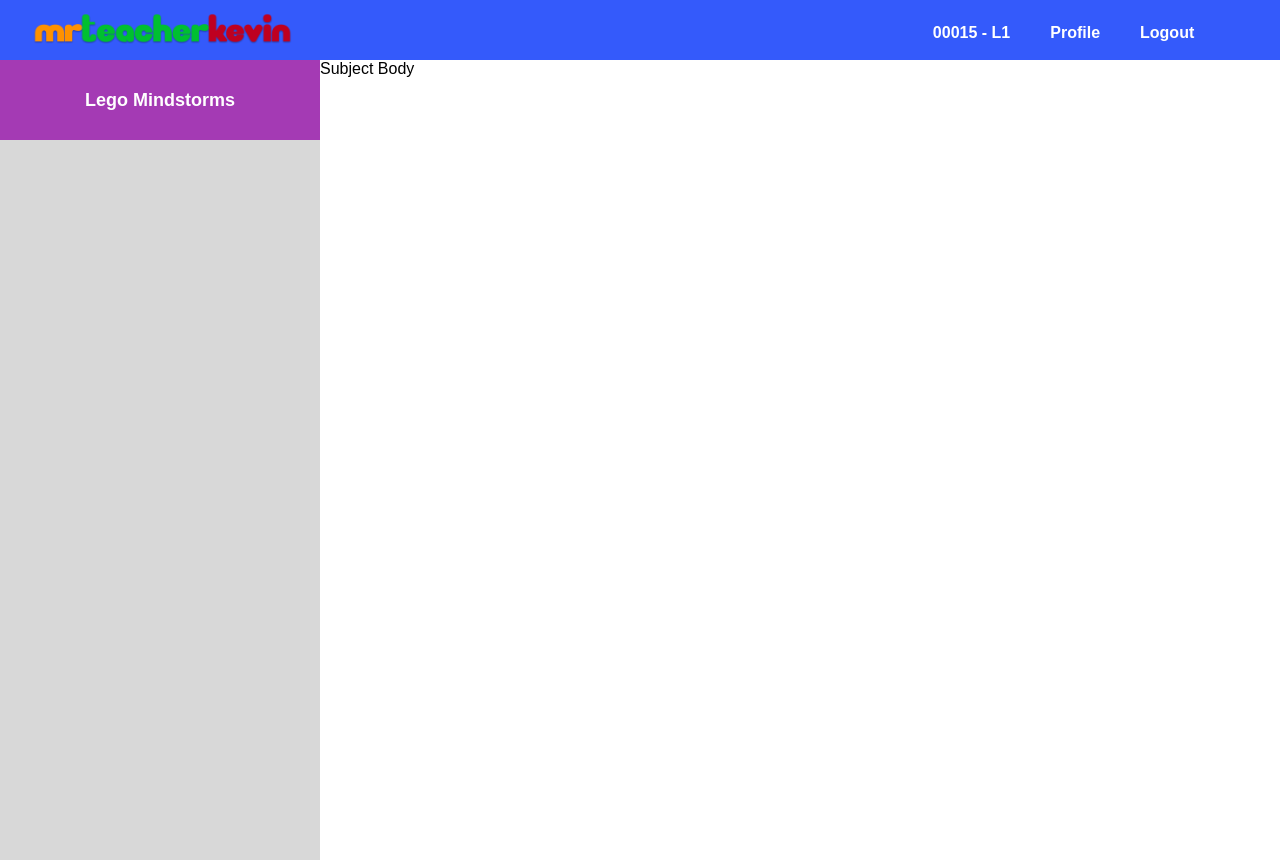
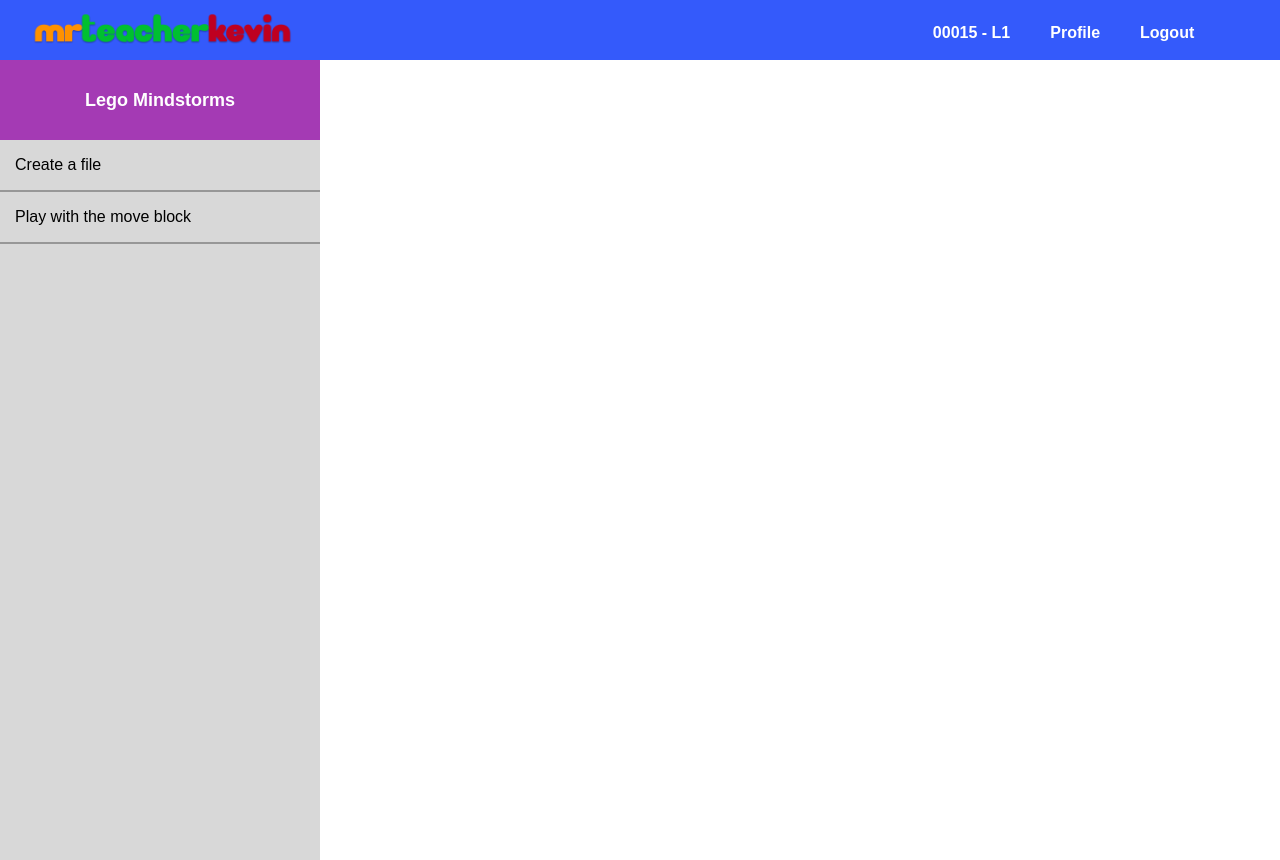
Before and after one commit to kevin578/mrteacherkevin2, a React (Create React App) app in the folder client/: page / in a window 1280 px wide. Built offline with nearby package versions, Linux system fonts and the light colour scheme.

Commit message:
added content to sidebar

```diff
--- a/client/src/components/Subject/Sidebar.js
+++ b/client/src/components/Subject/Sidebar.js
@@ -1,5 +1,7 @@
 import React from 'react';
 import styled from 'styled-components';
+import SidebarItem from './SidebarItem';
+
 
 const Wrapper = styled.section`
     width: 25%;
@@ -32,6 +34,8 @@ class Sidebar extends React.Component {
                 <SidebarSubject>
                     <SidebarSubjectName>Lego Mindstorms</SidebarSubjectName>
                 </SidebarSubject>
+                <SidebarItem>Create a file</SidebarItem>
+                <SidebarItem>Play with the move block</SidebarItem>
             </Wrapper>
         )
     }
--- /dev/null
+++ b/client/src/components/Subject/SidebarItem.js
@@ -0,0 +1,27 @@
+import React from 'react';
+import styled from 'styled-components';
+
+const Wrapper = styled.div`
+    width: 100%;
+    height: 50px;
+    border-bottom: 2px solid #979797;
+    overflow: auto;
+`
+
+const ItemName = styled.p`
+    margin-left: 15px;
+`
+
+
+class SidebarItem extends React.Component {
+
+    render() {
+        return (
+            <Wrapper>
+                <ItemName>{this.props.children}</ItemName>
+            </Wrapper>
+        )
+    }
+}
+
+export default SidebarItem;
--- a/client/src/components/Subject/Subject.js
+++ b/client/src/components/Subject/Subject.js
@@ -15,9 +15,8 @@ class Subject extends React.Component {
             <div>
             <Header />
             <Body>
-                <Sidebar />
+                <Sidebar steps = {this.props.steps}/>
                 <SubjectBody />
-
             </Body>
             </div>
         )
--- a/client/src/components/Subject/SubjectBody.js
+++ b/client/src/components/Subject/SubjectBody.js
@@ -12,7 +12,7 @@ class SubjectBody extends React.Component {
     render() {
         return (
             <Wrapper>
-               Subject Body
+
             </Wrapper>
         )
     }
```
Also changed, not shown: client/src/components/Subject/Pages/Engineering/LegoMindstorms1.js (added, +8 -0 lines).
